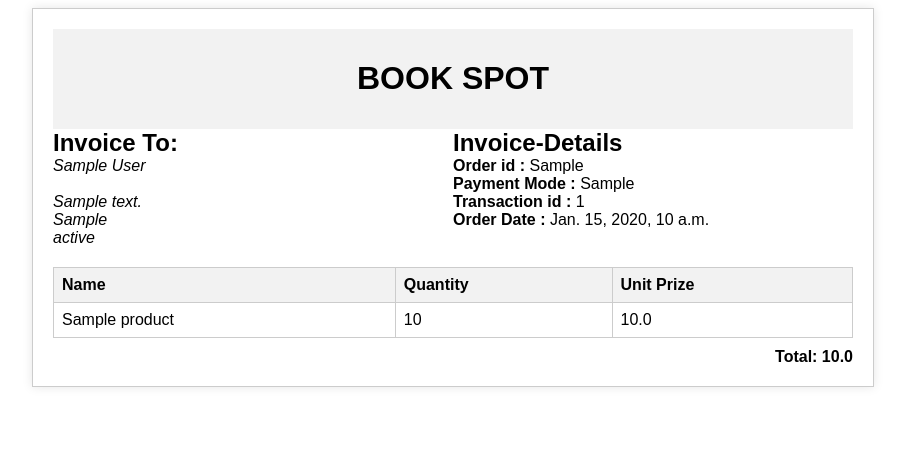
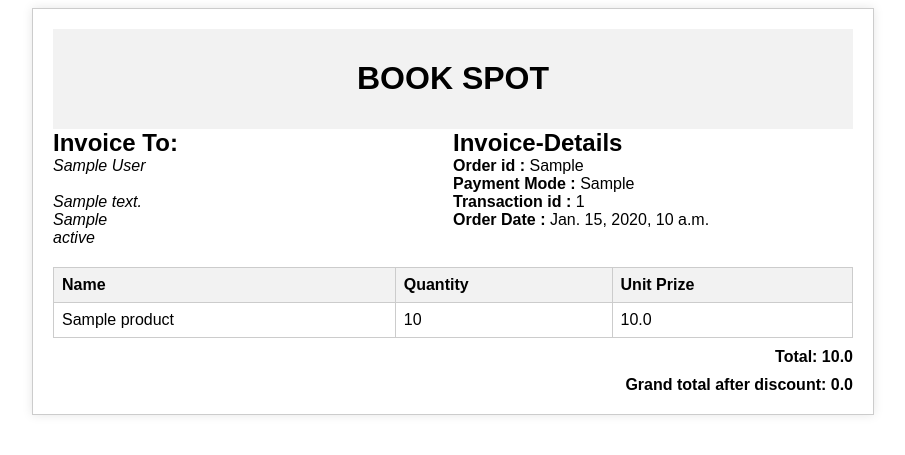
Before and after one commit to ASWIN-CHUNDEKKAD/BOOK_SPOT-ecommerce-Project, a Django app: template bookstore/store/templates/store/orders/invoice_pdf.html in a window 1280 px wide. Shown: the top 455 px of the page, without its empty margins (187-1092 px from the left). Run offline with Django 4.2, Linux system fonts and the light colour scheme; the template is opened without the code that fills it: values that come from a table or form of the project are taken from there, others are empty; tables that the repository leaves empty hold one stand-in row (values such as "Sample post"); parts of the project's set-up code (start-up, migrations or seed data) failed here and were passed over.

Commit message:
Total price after discount is added in view cart, invoice, invoice pdf. Also do Some UI design

```diff
--- a/bookstore/store/templates/store/orders/invoice.html
+++ b/bookstore/store/templates/store/orders/invoice.html
@@ -83,8 +83,12 @@
                                         </tbody>
                                         <tfoot>
                                             <tr>
-                                                <th colspan="2" class="text-right">Grand Total : </th>
+                                                <th colspan="2" class="text-right">Total : </th>
                                                 <th class="text-center"><i class="fa fa-inr" aria-hidden="true"></i> {{ order.total_price }}</th>
+                                            </tr>
+                                            <tr>
+                                                <th colspan="2" class="text-right">Grand Total after discount : </th>
+                                                <th class="text-center"><i class="fa fa-inr" aria-hidden="true"></i> {{ order.total_price_after_discount }}</th>
                                             </tr>
                                         </tfoot>
                                     </table>
--- a/bookstore/store/templates/store/orders/invoice_pdf.html
+++ b/bookstore/store/templates/store/orders/invoice_pdf.html
@@ -49,6 +49,11 @@
             margin-top: 10px;
             font-weight: bold;
         }
+        .grand_total{
+            text-align: right;
+            margin-top: 10px;
+            font-weight: bold;
+        }
     </style>
 </head>
 <body>
@@ -96,6 +101,9 @@
         <div class="total">
             Total: {{ order.total_price }}
         </div>
+        <div class="grand_total">
+            Grand total after discount: {{ order.total_price_after_discount }}
+        </div>
     </div>
 </body>
 </html>
--- a/bookstore/store/templates/store/orders/view.html
+++ b/bookstore/store/templates/store/orders/view.html
@@ -67,7 +67,8 @@
                                         {% endfor %}
                                     </tbody>
                                 </table>
-                                <h4>Grand Total :<i class="fa fa-inr" aria-hidden="true"></i> {{ order.total_price }}</h4>
+                                <h5>Total :<i class="fa fa-inr" aria-hidden="true"></i> {{ order.total_price }}</h5>
+                                <h4>Grand total after discount :<i class="fa fa-inr" aria-hidden="true"> {{ order.total_price_after_discount }}</i></h4>
                                 <h6>Payment mode :{{ order.payment_mode }}</h6>
                                 <h6>Order status :{{ order.status }}</h6>
                                 <h6>Tracking no :{{ order.tracking_no }}</h6>
```
